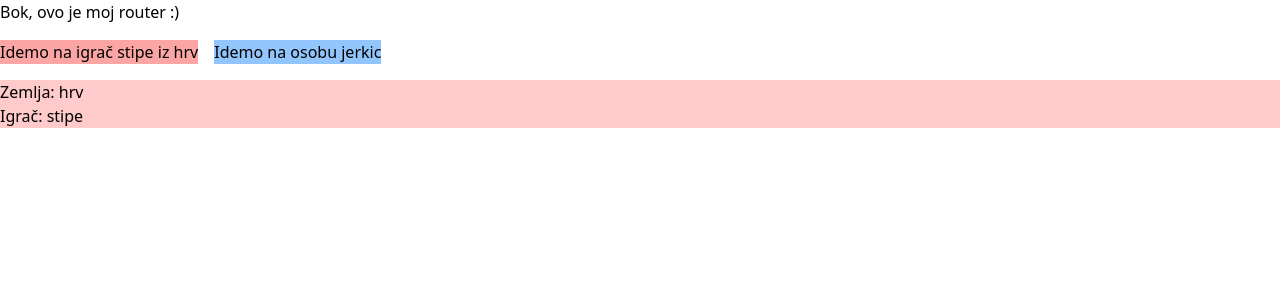
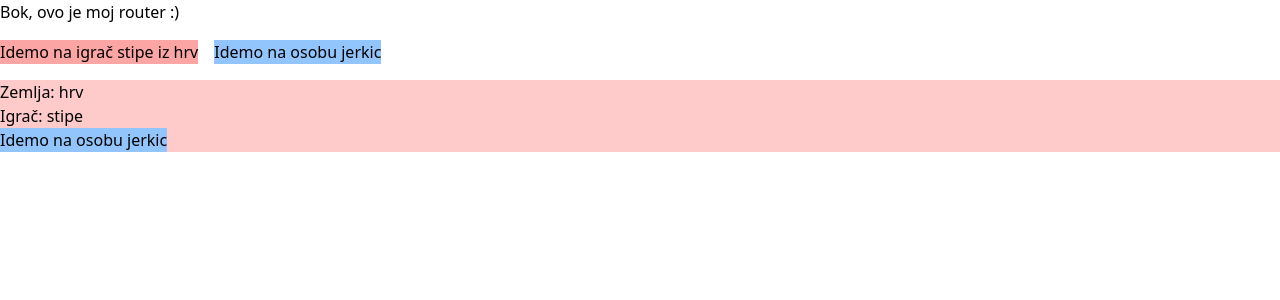
Before and after one commit to markojerkic/perun, a Preact app: page / in a window 1280 px wide. Both pictures are taken after a click on the button "Idemo na igrač stipe iz hrv". Shown: the top 300 px of the page. Built offline with nearby package versions, Linux system fonts and the light colour scheme.

Commit message:
add signals

```diff
--- a/src/app.tsx
+++ b/src/app.tsx
@@ -1,5 +1,7 @@
 import { createRoute, createRouter } from "./router";
-import { useCallback } from 'preact/hooks';
+import { useCallback, useContext } from 'preact/hooks';
+import { createContext } from "preact";
+import { signal } from "@preact/signals";
 
 
 const TestComponent = ({ lastname, id }: { lastname?: string, id: string }) => {
@@ -15,22 +17,25 @@ const TestComponent = ({ lastname, id }: { lastname?: string, id: string }) => {
 
 
 const TestComponent2 = ({ country, player }: { country: string, player: string }) => {
+
+  const toPerson = useCallback(() => {
+    routes.value.lastNameId.routeTo({ lastname: 'jerkic' })
+  }, []);
   return (
     <>
       <div className='bg-red-200'>
         <p>Zemlja: {country}</p>
         <div>Igrač: {player}</div>
+        <button className='bg-blue-300' onClick={() => toPerson()}>Idemo na osobu jerkic</button>
       </div>
     </>
   );
 }
 
-export function App() {
-
-  const router = createRouter({
+export const routes = signal({
   plyersCountry: createRoute({
-      routePattern: '/players/[countr]/[playername]',
-      renderComponent: (props) => <TestComponent2 country={props.countr} player={props.playername} />
+    routePattern: '/players/[country]/[playername]',
+    renderComponent: (props) => <TestComponent2 country={props.country} player={props.playername} />
   }),
   lastNameId: createRoute({
     routePattern: '/[id?]/ime/[lastname]',
@@ -39,12 +44,16 @@ export function App() {
 
 });
 
+export function App() {
+
+  const router = createRouter(routes.value);
+
   const toPerson = useCallback(() => {
-    router.routes.lastNameId.routeTo({ lastname: 'jerkic' })
+    routes.value.lastNameId.routeTo({ lastname: 'jerkic' })
   }, []);
 
   const toPlayer = useCallback(() => {
-    router.routes.plyersCountry.routeTo({ playername: 'stipe', countr: 'hrv' })
+    routes.value.plyersCountry.routeTo({ playername: 'stipe', country: 'hrv' })
   }, []);
 
   return (
```
Lines whose indentation alone changed are shown as unchanged.
